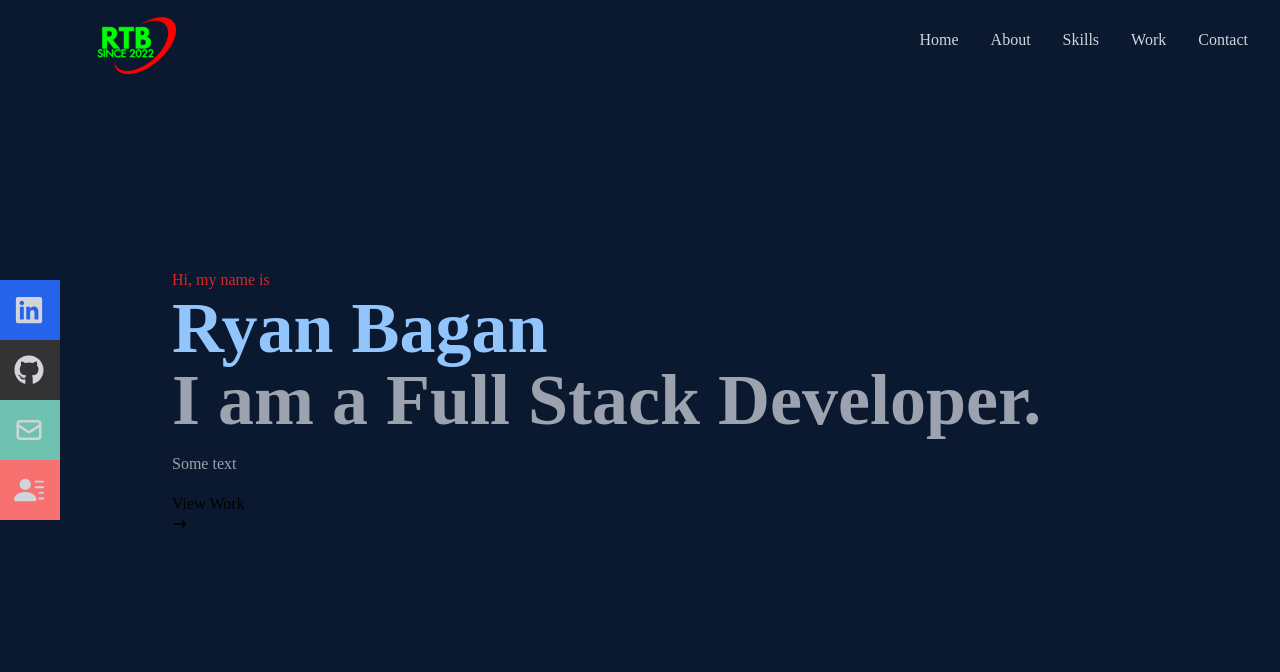
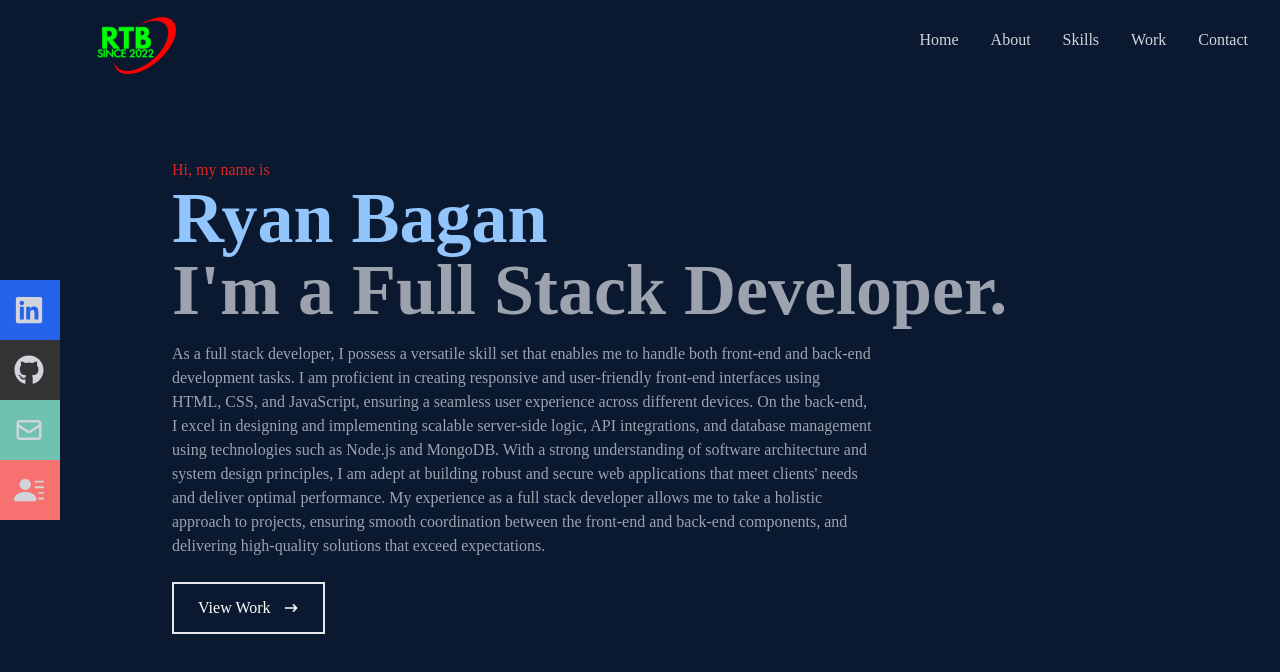
Before and after one commit to Ryanb021/my-portfolio, a React (Create React App) app: page / in a window 1280 px wide. Shown: the top 672 px of the page. Built offline with nearby package versions, Linux system fonts and the light colour scheme; the HTML template or start-up script is replaced by a standard one.

Commit message:
finished Home

```diff
--- a/src/components/Home.jsx
+++ b/src/components/Home.jsx
@@ -9,10 +9,14 @@ const Home = () => {
       <div className='max-w-[1000px] mx-auto px-8 flex flex-col justify-center h-full'>
         <p className='text-red-600'>Hi, my name is</p>
         <h1 className='text-4xl sm:text-7xl font-bold text-blue-300'>Ryan Bagan</h1>
-        <h2 className='text-4xl sm:text-7xl font-bold text-gray-400'>I am a Full Stack Developer.</h2>
-        <p className='text-gray-400 py-4 max-w-[700px]'>Some text</p>
+        <h2 className='text-4xl sm:text-7xl font-bold text-gray-400'>I'm a Full Stack Developer.</h2>
+        <p className='text-gray-400 py-4 max-w-[700px]'>As a full stack developer, I possess a versatile skill set that enables me to handle both front-end and back-end development tasks. I am proficient in creating responsive and user-friendly front-end interfaces using HTML, CSS, and JavaScript, ensuring a seamless user experience across different devices. On the back-end, I excel in designing and implementing scalable server-side logic, API integrations, and database management using technologies such as Node.js and MongoDB. With a strong understanding of software architecture and system design principles, I am adept at building robust and secure web applications that meet clients' needs and deliver optimal performance. My experience as a full stack developer allows me to take a holistic approach to projects, ensuring smooth coordination between the front-end and back-end components, and delivering high-quality solutions that exceed expectations.</p>
         <div>
-          <button>View Work <HiArrowNarrowRight /></button>
+          <button className='text-white group border-2 px-6 py-3 my-2 flex items-center hover:bg-pink-600 hover:border-pink-600'>View Work
+          <span className='group-hover:rotate-90 duration-300'>
+          <HiArrowNarrowRight className='ml-3' />
+          </span>
+          </button>
         </div>
       </div>
     </div>
```
